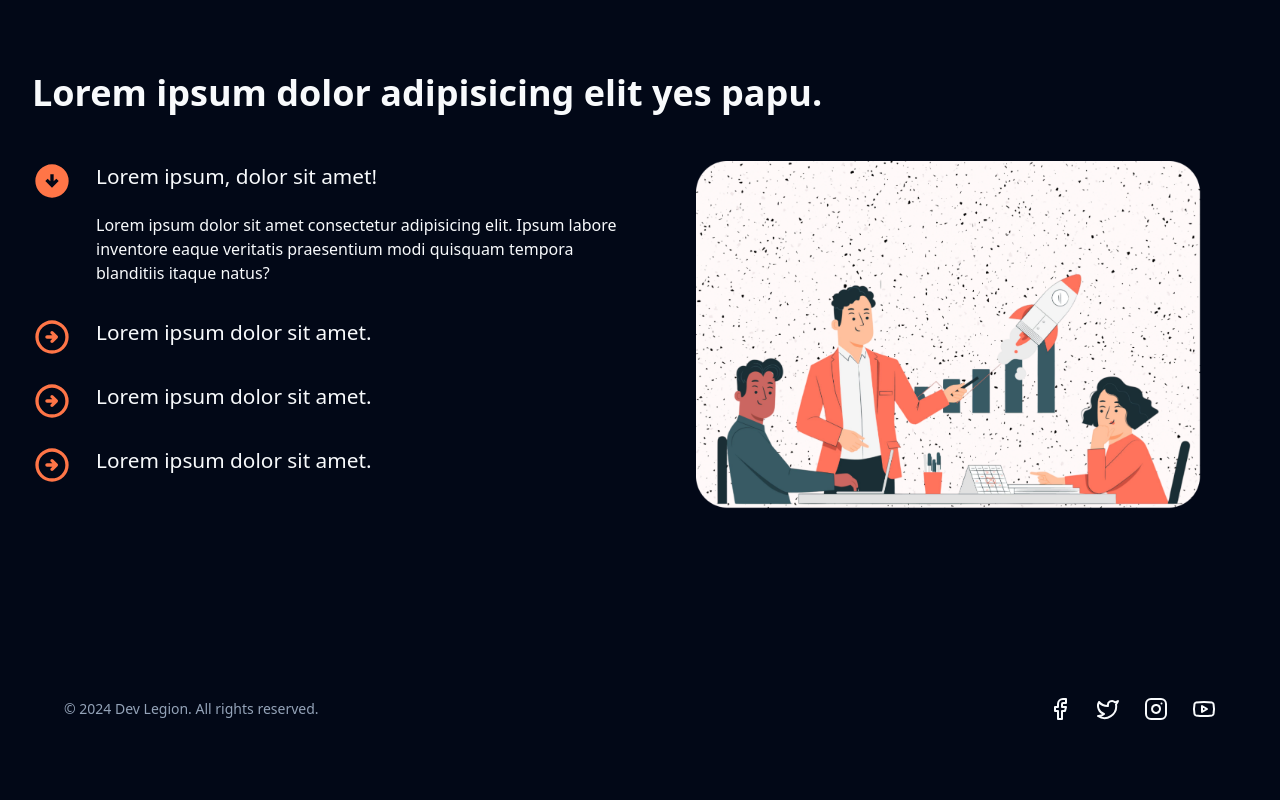
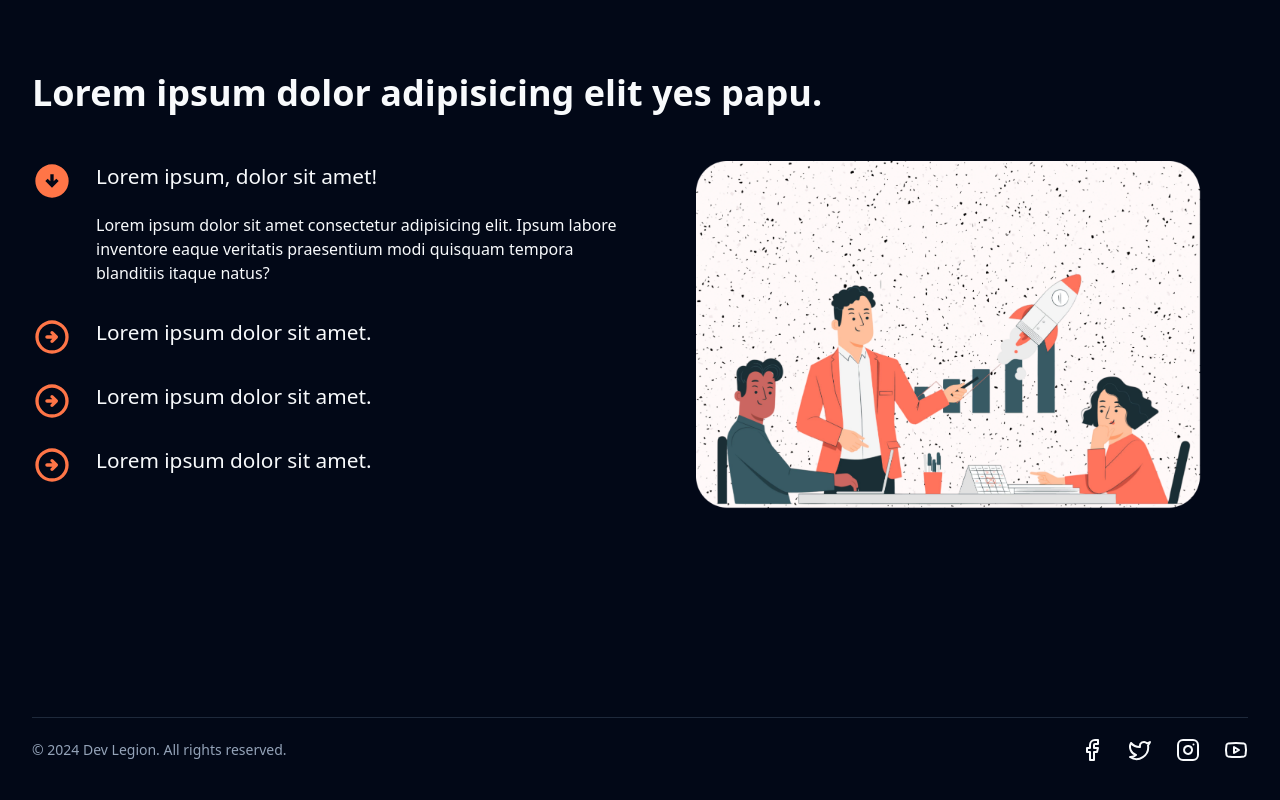
Before and after one commit to D3V-Legion/Open-Startup-Frontend, a React (Vite) app in the folder vite-project/: page / in a window 1280 px wide. Shown: the part 1471-2271 px from the top of the page. Before the commit the page ends 2248 px from the top, so only its background shows below. Built offline with nearby package versions, Linux system fonts and the light colour scheme.

Commit message:
corrigiendo footer

```diff
--- a/vite-project/package.json
+++ b/vite-project/package.json
@@ -14,6 +14,7 @@
     "@radix-ui/react-dialog": "^1.1.1",
     "@radix-ui/react-dropdown-menu": "^2.1.1",
     "@radix-ui/react-label": "^2.1.0",
+    "@radix-ui/react-separator": "^1.1.0",
     "@radix-ui/react-slot": "^1.1.0",
     "@tanstack/react-query": "^5.52.1",
     "axios": "^1.7.5",
--- a/vite-project/src/components/global/Footer.tsx
+++ b/vite-project/src/components/global/Footer.tsx
@@ -1,29 +1,33 @@
-import React from 'react'
-import { Link } from 'react-router-dom'
-import { Facebook,Twitter,Instagram,Youtube  } from "lucide-react"
+import React from "react";
+import { Link } from "react-router-dom";
+import { Facebook, Twitter, Instagram, Youtube } from "lucide-react";
+import { Separator } from "../ui/separator";
 
 const Footer = () => {
   return (
     <footer className=" md:py-6 w-full bottom-0">
-      <div className="container max-w-7xl flex flex-col md:flex-row items-center justify-between gap-4 text-sm">
-        <p className="text-muted-foreground">&copy; 2024 Dev Legion. All rights reserved.</p>
+            <Separator className="my-5"/>
+      <div className=" flex flex-col md:flex-row items-center justify-between text-sm">
+        <p className="text-muted-foreground">
+          &copy; 2024 Dev Legion. All rights reserved.
+        </p>
         <nav className="flex gap-4 md:gap-6">
-          <Link to="#" >
-            <Facebook className="icon transition duration-200 ease-in-out hover:text-secondary"/>
-          </Link>
-          <Link to="#" >
-            <Twitter className="icon transition duration-200 ease-in-out hover:text-secondary"/>
+          <Link to="#">
+            <Facebook className="icon transition duration-200 ease-in-out hover:text-secondary" />
           </Link>
           <Link to="#">
-           <Instagram className="icon transition duration-200 ease-in-out hover:text-secondary"/>
+            <Twitter className="icon transition duration-200 ease-in-out hover:text-secondary" />
           </Link>
-          <Link to="#" >
-           <Youtube className="icon transition duration-200 ease-in-out hover:text-secondary"/>
+          <Link to="#">
+            <Instagram className="icon transition duration-200 ease-in-out hover:text-secondary" />
+          </Link>
+          <Link to="#">
+            <Youtube className="icon transition duration-200 ease-in-out hover:text-secondary" />
           </Link>
         </nav>
       </div>
     </footer>
-  )
-}
+  );
+};
 
-export default Footer
+export default Footer;
--- /dev/null
+++ b/vite-project/src/components/ui/separator.tsx
@@ -0,0 +1,29 @@
+import * as React from "react"
+import * as SeparatorPrimitive from "@radix-ui/react-separator"
+
+import { cn } from "@/lib/utils"
+
+const Separator = React.forwardRef<
+  React.ElementRef<typeof SeparatorPrimitive.Root>,
+  React.ComponentPropsWithoutRef<typeof SeparatorPrimitive.Root>
+>(
+  (
+    { className, orientation = "horizontal", decorative = true, ...props },
+    ref
+  ) => (
+    <SeparatorPrimitive.Root
+      ref={ref}
+      decorative={decorative}
+      orientation={orientation}
+      className={cn(
+        "shrink-0 bg-border",
+        orientation === "horizontal" ? "h-[1px] w-full" : "h-full w-[1px]",
+        className
+      )}
+      {...props}
+    />
+  )
+)
+Separator.displayName = SeparatorPrimitive.Root.displayName
+
+export { Separator }
```
Also changed, not shown: 1 other file (tests, documents, lock files or other folders).
